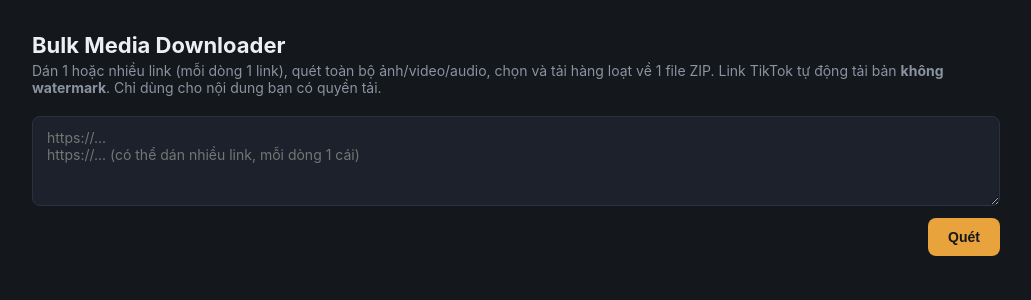
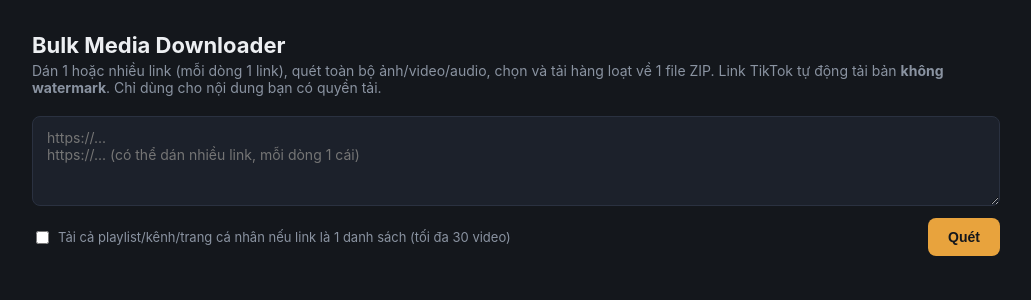
Before and after one commit to sonblack1384-alt/download-all-in-one, a Flask app: page / in a window 1280 px wide. Shown: the top 300 px of the page, without its empty margins (124-1155 px from the left). Run offline with Flask 3, Linux system fonts and the light colour scheme.

Commit message:
Nâng cấp: tải cả playlist/kênh/trang cá nhân khi dán 1 link + nâng yt-dlp
- yt-dlp: nâng từ bản pin 2024.8.6 (cũ 2 năm) lên >=2026.8.19 -- extractor
  nhiều site (bao gồm các site hay đổi cơ chế chống bot) được vá liên tục,
  bản cũ dễ gãy hơn hẳn.
- Thêm checkbox "Tải cả playlist/kênh/trang cá nhân" trên giao diện: khi
  bật, link YouTube playlist/channel sẽ liệt kê tối đa 30 video (yt-dlp
  extract_flat, nhanh) thay vì chỉ lấy 1 video đầu; link trang cá nhân
  TikTok (tiktok.com/@ten) gọi API tikwm.com/api/user/posts lấy tối đa 30
  video KHÔNG watermark của kênh đó.
- Đổi API nội bộ ytdlp_video (1 video) -> ytdlp_videos (danh sách) để hỗ
  trợ nhiều video cùng lúc; mỗi video hiện thành 1 thẻ riêng, vẫn chọn được
  "tải video" hay "chỉ MP3" cho từng cái.
- Đã test: scan/download thường không bị ảnh hưởng (regression test pass);
  logic phân tách entries của playlist test bằng mock yt-dlp (bỏ qua đúng
  video None/lỗi trong danh sách, không crash).
- Douyin: lỗi "Fresh cookies needed" là do extractor Douyin của chính
  yt-dlp đang có vấn đề nội bộ (Douyin đổi cơ chế chống bot) -- không phải
  do thiếu cookies.txt hay do code này. Đã ghi rõ trong README thay vì
  hứa suông sẽ luôn tải được.

Co-Authored-By: Claude Sonnet 5 <noreply@anthropic.com>
Claude-Session: https://claude.ai/code/session_01GNqWtQ4cKyvxMAMVGzjhoc

```diff
--- a/app.py
+++ b/app.py
@@ -2,6 +2,8 @@
 """Bulk media downloader -- dán 1 hoặc nhiều link, quét ảnh/video/audio, chọn
 và tải hàng loạt về 1 file ZIP. Có xử lý riêng cho TikTok/Douyin để tải bản KHÔNG
 watermark (lấy thẳng link gốc từ API công khai, không phải xử lý ảnh xoá logo).
+Tuỳ chọn tải cả playlist/kênh/trang cá nhân khi dán 1 link (giới hạn
+PLAYLIST_CAP video/lần để tránh quá tải).
 
 Run:
     pip install -r requirements.txt
@@ -34,7 +36,8 @@ AUDIO_EXTS = (".mp3", ".wav", ".m4a", ".ogg", ".flac", ".aac")
 TIKTOK_HOSTS = ("tiktok.com", "douyin.com")  # cùng công ty (ByteDance), tikwm.com hỗ trợ cả 2
 
 MAX_URLS_PER_SCAN = 20
-MAX_ITEMS_PER_DOWNLOAD = 60
+MAX_ITEMS_PER_DOWNLOAD = 100
+PLAYLIST_CAP = 30  # trần an toàn khi dán link playlist/kênh/trang cá nhân -- tránh treo máy/quá tải site đích
 
 # Nếu đặt 1 file cookies.txt (định dạng Netscape, xuất bằng extension trình
 # duyệt như "Get cookies.txt LOCALLY") cùng thư mục với app.py, yt-dlp sẽ
@@ -62,6 +65,40 @@ def is_media_url(url: str, exts: tuple[str, ...]) -> bool:
 
 def is_tiktok_url(url: str) -> bool:
     return any(h in urlparse(url).netloc.lower() for h in TIKTOK_HOSTS)
+
+
+def tiktok_profile_username(url: str) -> str | None:
+    """Nếu url là trang cá nhân TikTok (vd tiktok.com/@ten, không phải 1
+    video cụ thể), trả về username. Dùng để tải hàng loạt video của 1 kênh.
+    """
+    if "tiktok.com" not in urlparse(url).netloc.lower():
+        return None
+    m = re.match(r"^/@([\w.\-]+)/?$", urlparse(url).path)
+    return m.group(1) if m else None
+
+
+def tiktok_profile_videos(username: str, cap: int) -> list[dict]:
+    """Gọi API tikwm.com/api/user/posts -- lấy danh sách video KHÔNG
+    watermark của 1 trang cá nhân TikTok. Best-effort: tikwm có thể đổi
+    cấu trúc response, nên luôn trả [] thay vì crash nếu không khớp.
+    """
+    try:
+        resp = requests.get(
+            "https://www.tikwm.com/api/user/posts",
+            params={"unique_id": f"@{username}", "count": min(cap, 30)},
+            headers=HEADERS, timeout=REQUEST_TIMEOUT,
+        )
+        resp.raise_for_status()
+        payload = resp.json()
+        if payload.get("code") != 0:
+            return []
+        videos = (payload.get("data") or {}).get("videos") or []
+        return [
+            {"video": v["play"], "title": v.get("title") or "tiktok"}
+            for v in videos[:cap] if v.get("play")
+        ]
+    except Exception:
+        return []
 
 
 def best_srcset_url(srcset: str) -> str | None:
@@ -102,11 +139,12 @@ def tiktok_no_watermark(url: str) -> dict | None:
         return None
 
 
-def scan_page(page_url: str) -> dict:
-    """Trả về {images, videos, audios, ytdlp_video, source, title}.
+def scan_page(page_url: str, allow_playlist: bool = False) -> dict:
+    """Trả về {images, videos, audios, ytdlp_videos, source, title}.
     - images/videos/audios: link tải trực tiếp (GET thẳng là ra file).
-    - ytdlp_video: {page_url, title} khi cần yt-dlp xử lý riêng lúc tải
-      (một số site không cho hotlink trực tiếp CDN).
+    - ytdlp_videos: list [{page_url, title}, ...] -- 1 phần tử cho 1 video
+      đơn, NHIỀU phần tử nếu link là playlist/kênh và allow_playlist=True
+      (yt-dlp tự liệt kê, giới hạn PLAYLIST_CAP video để tránh quá tải).
     - source: "tiktok_no_watermark" | "html" | "ytdlp" -- để giao diện báo
       rõ đã dùng cách nào (đặc biệt để xác nhận đã tải được bản không logo).
     """
@@ -120,9 +158,22 @@ def scan_page(page_url: str) -> dict:
 
     # TikTok/Douyin: ưu tiên API không-watermark trước, đáng tin hơn và
     # nhanh hơn parse HTML (cả 2 là SPA nặng JS, parse HTML thô gần như vô
-    # ích). Douyin chưa test được thật (mạng môi trường dev chặn douyin.com)
-    # -- nếu tikwm không hỗ trợ Douyin, code tự rơi về nhánh thường bên dưới.
+    # ích). Douyin: extractor yt-dlp hiện hay gãy do site đổi cơ chế chống
+    # bot liên tục -- tikwm thường vẫn ổn hơn vì không phụ thuộc yt-dlp.
     if is_tiktok_url(page_url):
+        if allow_playlist:
+            username = tiktok_profile_username(page_url)
+            if username:
+                profile_videos = tiktok_profile_videos(username, PLAYLIST_CAP)
+                if profile_videos:
+                    for v in profile_videos:
+                        add(v["video"], "video")
+                    return {
+                        "images": [], "videos": sorted(u for u, k in found.items() if k == "video"),
+                        "audios": [], "ytdlp_videos": [],
+                        "source": "tiktok_no_watermark",
+                        "title": f"@{username} ({len(profile_videos)} video)",
+                    }
         tk = tiktok_no_watermark(page_url)
         if tk:
             add(tk["video"], "video")
@@ -136,7 +187,7 @@ def scan_page(page_url: str) -> dict:
                 "images": sorted(u for u, k in found.items() if k == "image"),
                 "videos": sorted(u for u, k in found.items() if k == "video"),
                 "audios": sorted(u for u, k in found.items() if k == "audio"),
-                "ytdlp_video": None,
+                "ytdlp_videos": [],
                 "source": "tiktok_no_watermark",
                 "title": tk["title"],
             }
@@ -193,27 +244,43 @@ def scan_page(page_url: str) -> dict:
 
     # Bước 2: luôn thử yt-dlp (chạy dù bước 1 lỗi hay không) -- hỗ trợ hàng
     # nghìn site video (YouTube, Twitter/X, Vimeo, Facebook công khai...).
-    ytdlp_video = None
+    # allow_playlist=True: nếu link là playlist/kênh, liệt kê tối đa
+    # PLAYLIST_CAP video thay vì chỉ lấy 1 video đầu.
+    ytdlp_videos: list[dict] = []
     ytdlp_error = None
     try:
         import yt_dlp
 
-        with yt_dlp.YoutubeDL({**ytdlp_base_opts(), "skip_download": True}) as ydl:
+        opts = {**ytdlp_base_opts(), "skip_download": True, "noplaylist": not allow_playlist}
+        if allow_playlist:
+            opts["playlistend"] = PLAYLIST_CAP
+            opts["extract_flat"] = "in_playlist"  # chỉ liệt kê, không phân tích từng video -- nhanh hơn nhiều
+        with yt_dlp.YoutubeDL(opts) as ydl:
             info = ydl.extract_info(page_url, download=False)
-            if info and info.get("url"):
+            entries = info.get("entries") if info else None
+            if entries:
+                for entry in list(entries)[:PLAYLIST_CAP]:
+                    if not entry:
+                        continue
+                    vid_url = entry.get("webpage_url") or entry.get("url")
+                    if not vid_url:
+                        continue
+                    title = re.sub(r"[^\w\-. ]", "_", entry.get("title") or "video")[:80]
+                    ytdlp_videos.append({"page_url": vid_url, "title": title})
+            elif info and (info.get("url") or info.get("webpage_url") or info.get("formats")):
                 title = re.sub(r"[^\w\-. ]", "_", info.get("title") or "video")[:80]
-                ytdlp_video = {"page_url": page_url, "title": title}
+                ytdlp_videos.append({"page_url": page_url, "title": title})
     except Exception as e:  # noqa: BLE001
         ytdlp_error = str(e)
 
-    if not images and not videos and not audios and not ytdlp_video:
+    if not images and not videos and not audios and not ytdlp_videos:
         reason = fetch_error or ytdlp_error or "trang không có ảnh/video nào đọc được"
         raise ScanFailed(reason)
 
     return {
         "images": images, "videos": videos, "audios": audios,
-        "ytdlp_video": ytdlp_video, "source": "ytdlp" if ytdlp_video else "html",
-        "title": None,
+        "ytdlp_videos": ytdlp_videos, "source": "ytdlp" if ytdlp_videos else "html",
+        "title": f"{len(ytdlp_videos)} video" if len(ytdlp_videos) > 1 else None,
     }
 
 
@@ -225,7 +292,9 @@ def index():
 @app.route("/api/scan_batch", methods=["POST"])
 def api_scan_batch():
     """Quét 1 hoặc nhiều link cùng lúc (mỗi dòng 1 link ở giao diện)."""
-    raw_urls = (request.json or {}).get("urls", [])
+    body = request.json or {}
+    raw_urls = body.get("urls", [])
+    allow_playlist = bool(body.get("allow_playlist"))
     urls = [u.strip() for u in raw_urls if u and u.strip()][:MAX_URLS_PER_SCAN]
     if not urls:
         return jsonify({"error": "Chưa nhập link nào."}), 400
@@ -236,7 +305,7 @@ def api_scan_batch():
             results.append({"url": u, "error": "URL không hợp lệ -- phải bắt đầu bằng http:// hoặc https://"})
             continue
         try:
-            r = scan_page(u)
+            r = scan_page(u, allow_playlist=allow_playlist)
             r["url"] = u
             results.append(r)
         except ScanFailed as e:
--- a/requirements.txt
+++ b/requirements.txt
@@ -1,4 +1,4 @@
 flask==3.0.3
 requests==2.32.3
 beautifulsoup4==4.12.3
-yt-dlp==2024.8.6
+yt-dlp>=2026.8.19
--- a/templates/index.html
+++ b/templates/index.html
@@ -44,7 +44,10 @@
   <p class="sub">Dán 1 hoặc nhiều link (mỗi dòng 1 link), quét toàn bộ ảnh/video/audio, chọn và tải hàng loạt về 1 file ZIP. Link TikTok tự động tải bản <b>không watermark</b>. Chỉ dùng cho nội dung bạn có quyền tải.</p>
 
   <textarea id="urlInput" placeholder="https://...&#10;https://... (có thể dán nhiều link, mỗi dòng 1 cái)"></textarea>
-  <div class="scan-row">
+  <div class="scan-row" style="justify-content:space-between;align-items:center">
+    <label style="display:flex;align-items:center;gap:6px;font-size:13px;color:var(--muted);cursor:pointer">
+      <input type="checkbox" id="allowPlaylist"> Tải cả playlist/kênh/trang cá nhân nếu link là 1 danh sách (tối đa 30 video)
+    </label>
     <button id="scanBtn" onclick="scan()">Quét</button>
   </div>
   <div id="status"></div>
@@ -88,10 +91,11 @@ async function scan() {
   allItems = [];
   selected = new Set();
 
+  const allowPlaylist = document.getElementById('allowPlaylist').checked;
   try {
     const res = await fetch('/api/scan_batch', {
       method: 'POST', headers: {'Content-Type': 'application/json'},
-      body: JSON.stringify({urls})
+      body: JSON.stringify({urls, allow_playlist: allowPlaylist})
     });
     const data = await res.json();
     if (!res.ok) { status.textContent = data.error || 'Lỗi không xác định.'; return; }
@@ -153,7 +157,8 @@ function renderGroups(results) {
     const head = document.createElement('div');
     head.className = 'group-head';
     const nowm = r.source === 'tiktok_no_watermark';
-    head.innerHTML = `<span class="url" title="${r.url}">${r.url}</span>${nowm ? '<span class="badge-nowm">✓ Không watermark</span>' : ''}`;
+    const titleSuffix = r.title ? ` — ${r.title}` : '';
+    head.innerHTML = `<span class="url" title="${r.url}">${r.url}${titleSuffix}</span>${nowm ? '<span class="badge-nowm">✓ Không watermark</span>' : ''}`;
     group.appendChild(head);
 
     if (r.error) {
@@ -170,9 +175,7 @@ function renderGroups(results) {
     (r.images || []).forEach(u => grid.appendChild(makeCard('image', u)));
     (r.videos || []).forEach(u => grid.appendChild(makeCard('video', u)));
     (r.audios || []).forEach(u => grid.appendChild(makeCard('audio', u)));
-    if (r.ytdlp_video) {
-      grid.appendChild(makeCard('ytdlp', r.ytdlp_video.page_url, {title: r.ytdlp_video.title, mode: 'video'}));
-    }
+    (r.ytdlp_videos || []).forEach(v => grid.appendChild(makeCard('ytdlp', v.page_url, {title: v.title, mode: 'video'})));
     group.appendChild(grid);
     container.appendChild(group);
   });
```
